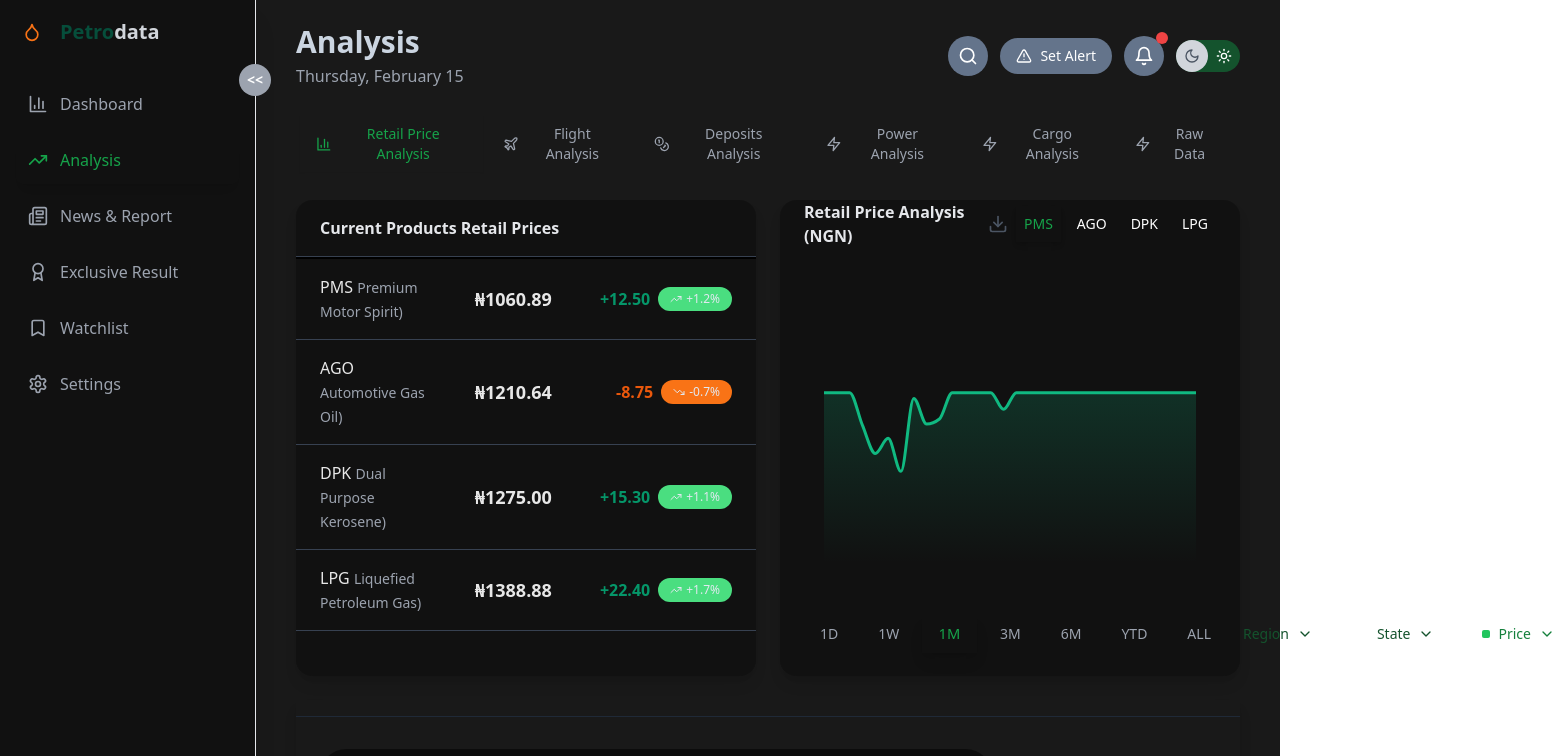
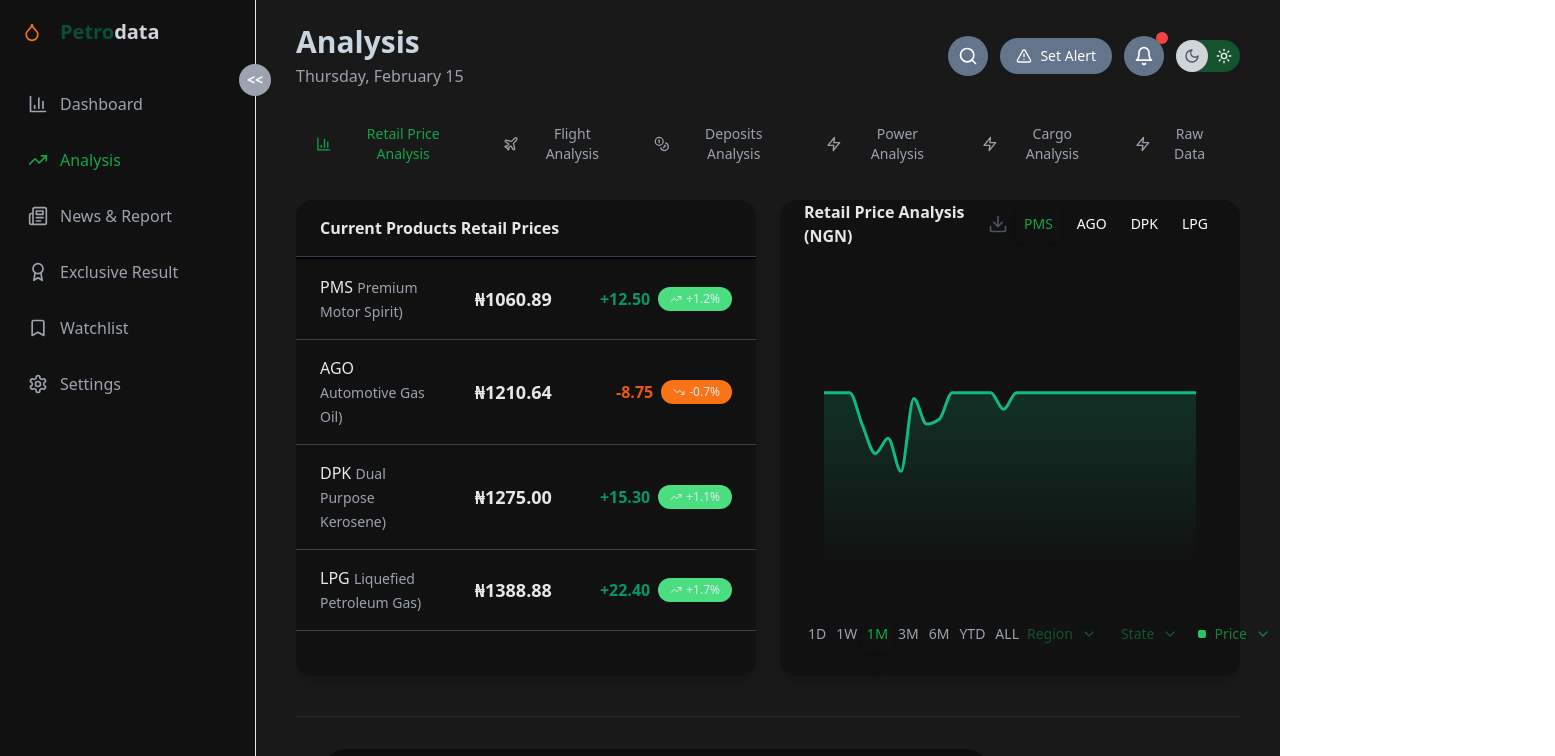
Before and after one commit to Kaddesh/petrodataa, a React (Vite) app: page / in a window 1280 px wide. Shown: the top 756 px of the page, 1555 px wide, since content can reach past the window. Built offline with nearby package versions, Linux system fonts and the light colour scheme.

Commit message:
fix: removed extra spacing

```diff
--- a/src/components/PriceChart.tsx
+++ b/src/components/PriceChart.tsx
@@ -162,7 +162,7 @@ const PriceChart: React.FC = () => {
     <div className="relative">
       <button
         onClick={onToggle}
-        className="appearance-none text-green-900 px-4 py-2 pr-8 text-sm font-medium cursor-pointer  transition-all flex items-center space-x-2 "
+        className="appearance-none text-green-900 px-1 py-2 text-sm font-medium cursor-pointer  transition-all flex items-center space-x-2 "
       >
         <span>{selected === 'All' ? placeholder : selected}</span>
         <ChevronDown className="w-4 h-4 ml-2" />
@@ -290,12 +290,12 @@ const PriceChart: React.FC = () => {
 
           {/* Controls */}
           <div className="flex items-center justify-between">
-            <div className="flex items-center space-x-2">
+            <div className="flex items-center space-x-0.5">
               {periods.map((period) => (
                 <button
                   key={period}
                   onClick={() => setSelectedPeriod(period)}
-                  className={`px-4 py-2 text-sm font-medium transition-all duration-200 ${
+                  className={`px-1 py-2 text-sm font-medium transition-all duration-200 ${
                     selectedPeriod === period
                       ? 'text-green-600 shadow-lg transform scale-105'
                       : 'text-gray-400 hover:text-green-500'
```
